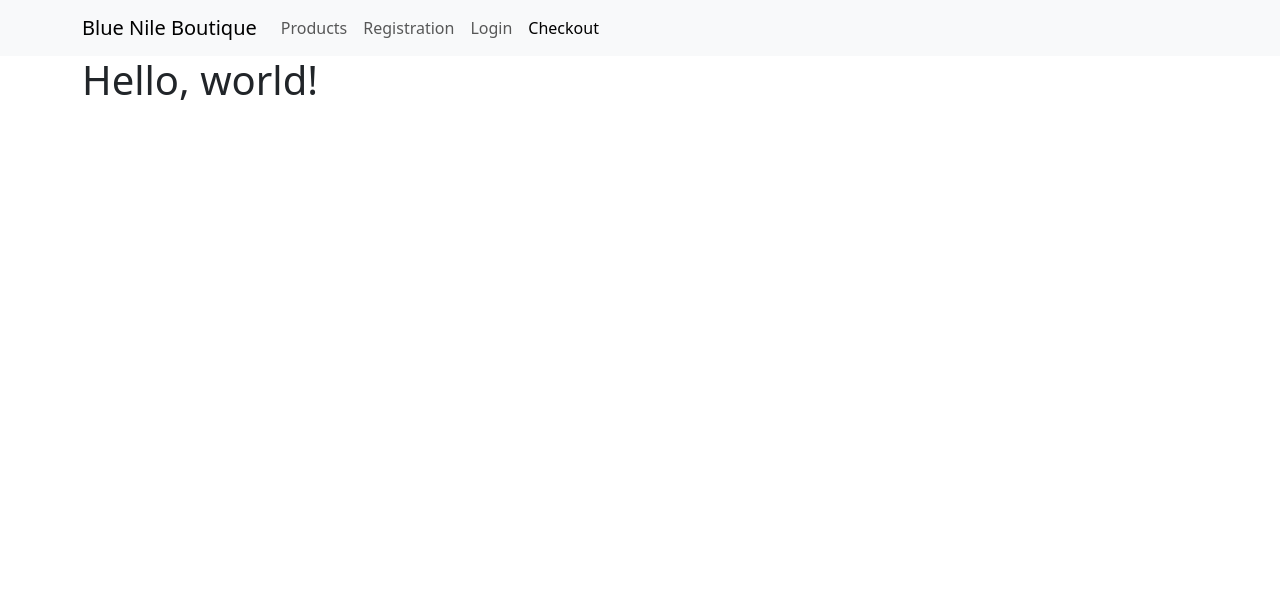
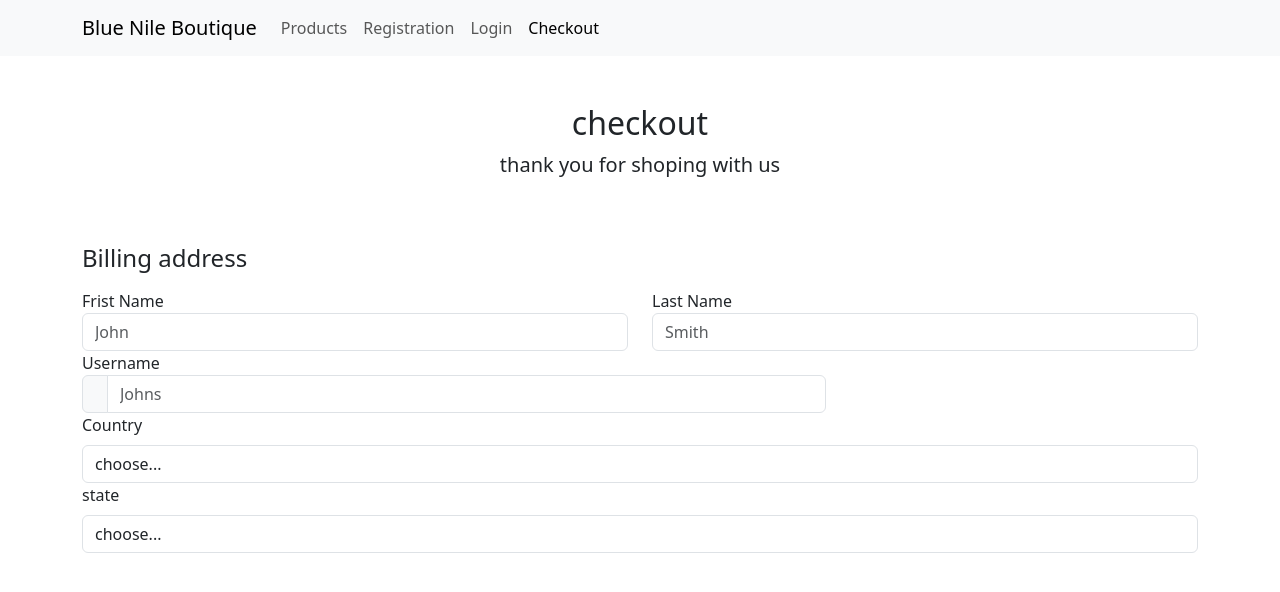
Before and after one commit to Tizazu12/capstone-store, a plain HTML site: page checkout.html in a window 1280 px wide. Drawn offline with nearby package versions, Linux system fonts and the light colour scheme.

```diff
--- a/checkout.html
+++ b/checkout.html
@@ -46,22 +46,54 @@
     </header>
 
     <main>
-        <div class="container">
-            <div class="row">
-                <div class="col">
-                    <h1>Hello, world!</h1>
-                </div>
-            </div>
-
-            <div class="row">
-                <div class="col">
-
-
-
-                </div>
-            </div>
+      <div class="container">
+        <div class="py-5 text-center">
+          <h2>checkout</h2>
+          <p class="lead"> thank you for shoping with us</p>
 
         </div>
+
+      </div>
+      <div class="container">
+      <h4 class="mb-3">Billing address</h4>
+ <form>
+  <div class="row" g-3>
+    <div class="col-sm-6">
+      <label for="fristName">Frist Name</label>
+      <input id= "fristName"
+    type="text"class="form-control" placeholder="John">
+    </div>
+    <div class="col-sm-6">
+      <label for="lastName">Last Name</label>
+      <input id= "lastName"
+    type="text"class="form-control" placeholder="Smith">
+    </div>
+  </div>
+  <div class="col-md-8">
+    <label for="username">Username</label>
+    <div class="input-group">
+      <span class="input-group-text"></span>
+      <input id= "username"type="text"class="form-control" placeholder="Johns"> </div>
+  </div>
+  <div clss="col-md-4">
+    <label for="country" class="form-label">Country</label>
+    <select id="username" class="form-control">
+    <option value="">choose...</option>
+    <option value="USA"> USA</option>
+    <option value="Australia"> Australia</option>
+   </select>
+</div>
+  <div clss="col-md-4">
+    <label for="state" class="form-label">state</label>
+<select id="username" class="form-control">
+    <option value="">choose...</option>
+    <option value="Usa"> GA</option>
+    <option value="Usa"> NYC</option>
+   </select>
+</div>
+  </div>
+</div>
+  </form>
 
     </main>
 
--- a/css/site.css
+++ b/css/site.css
@@ -1,8 +1,12 @@
-#registration{
+#registration {
   background-color: hsl(167, 77%, 29%);
 padding:20px;
 border: 2px solid #00828b;
 }
-#login{
+
+.rounded-3 .container {
+  width: 35%;
+  max-width: 45%;
+  padding: 20px;
 
 }
```
